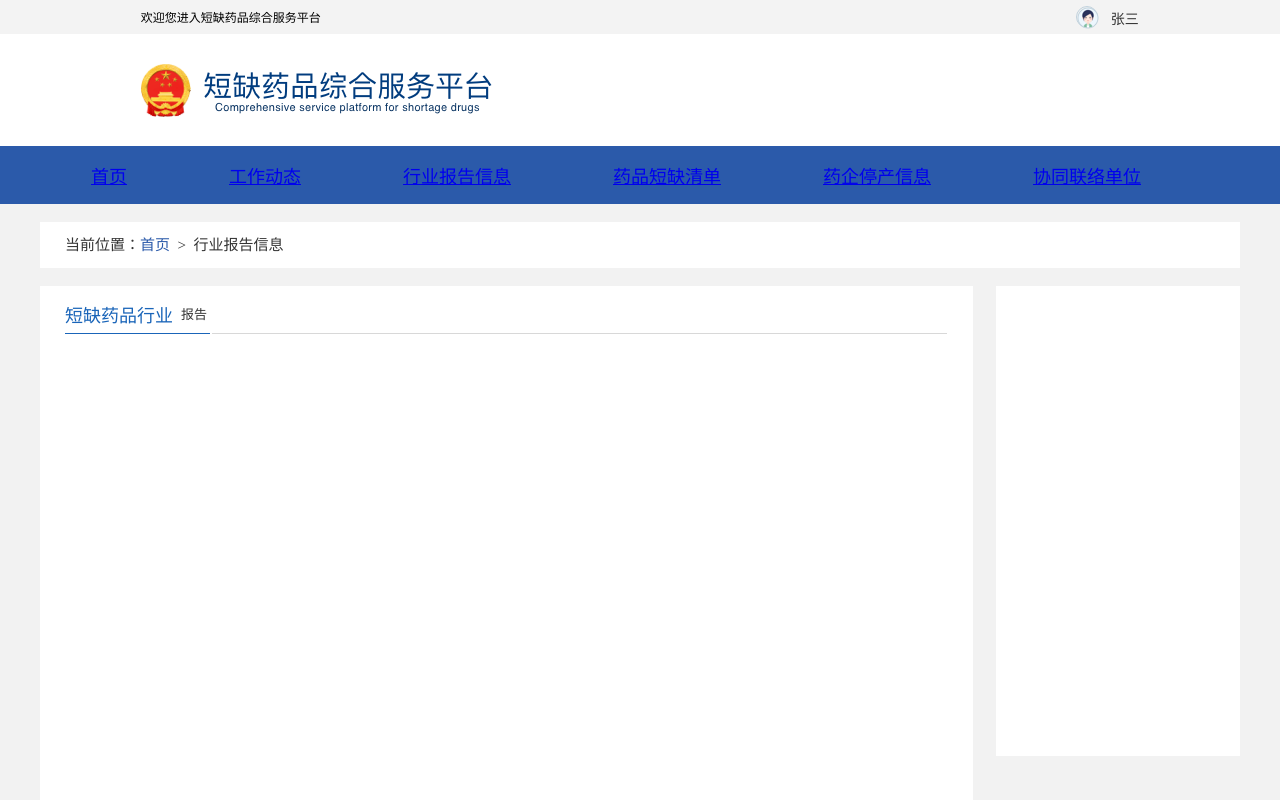
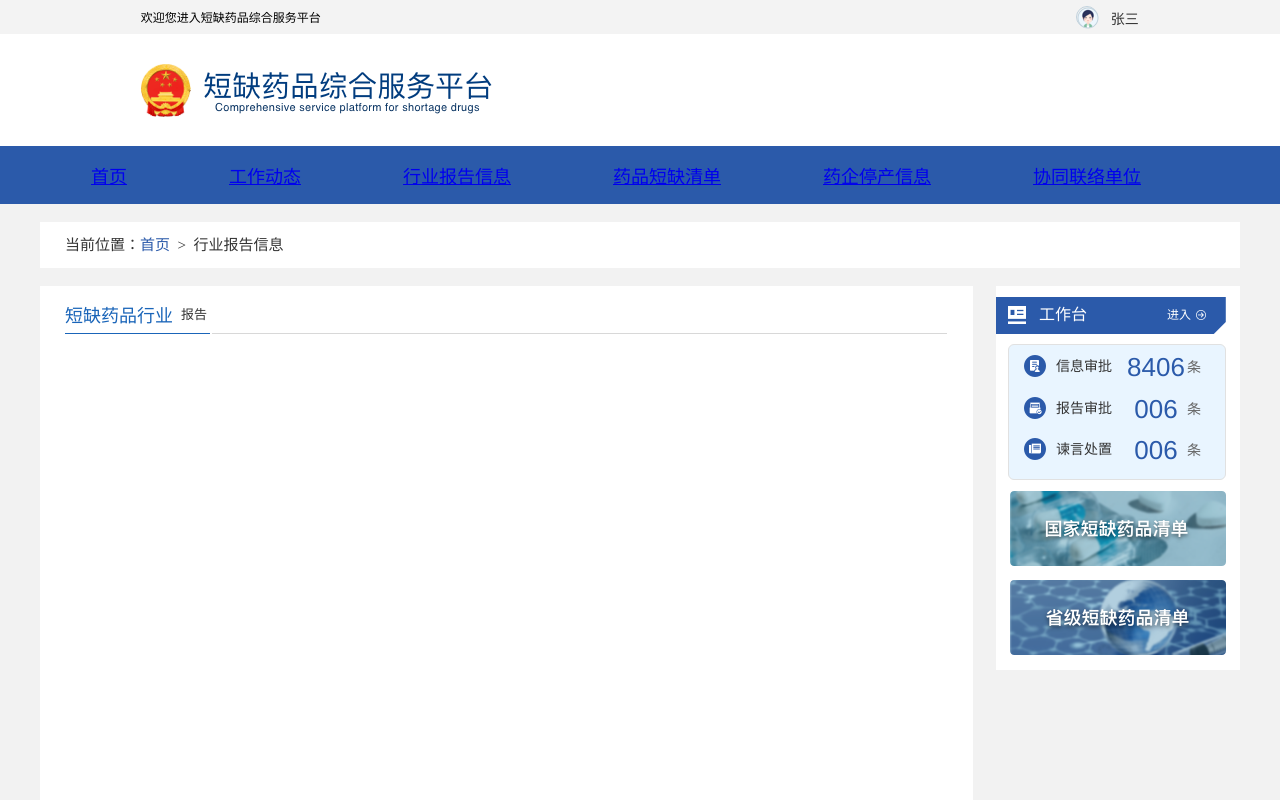
Before and after one commit to shileixyz6/drug-service, a Vue app: page /#/workDynamic in a window 1280 px wide. Shown: the top 800 px of the page. Built offline with nearby package versions, Linux system fonts and the light colour scheme.

Commit message:
工作动态-工作台组件化

```diff
--- a/src/components/HomePage.vue
+++ b/src/components/HomePage.vue
@@ -24,46 +24,7 @@
         </div>
       </div>
       <div id="home-page-2-3">
-        <div id="home-page-2-3-1">
-          <div id="home-page-2-3-1-1">
-            <img src="../assets/工作台-icon.png"/>
-          </div>
-          <div id="home-page-2-3-1-2">
-            <span>工作台</span>
-          </div>
-          <div id="home-page-2-3-1-3">
-            <span>进入</span>
-          </div>
-          <div id="home-page-2-3-1-4">
-            <img src="../assets/工作台-箭头.png"/>
-          </div>
-        </div>
-        <div id="home-page-2-3-2">
-          <div class="home-page-2-3-2-1">
-            <img class="home-page-2-3-2-1-1" src="../assets/信息审批.png">
-            <span class="span-1">信息审批</span>
-            <span class="span-2">{{ informationNum }}</span>
-            <span class="span-3">条</span>
-          </div>
-          <div class="home-page-2-3-2-1">
-            <img class="home-page-2-3-2-1-1" src="../assets/报告审批.png">
-            <span class="span-1">报告审批</span>
-            <span class="span-2">{{ reportNum }}</span>
-            <span class="span-3">条</span>
-          </div>
-          <div class="home-page-2-3-2-1">
-            <img class="home-page-2-3-2-1-1" src="../assets/谏言处置.png">
-            <span class="span-1">谏言处置</span>
-            <span class="span-2">{{ admonishNum }}</span>
-            <span class="span-3">条</span>
-          </div>
-        </div>
-        <div id="home-page-2-3-3">
-          <img src="../assets/国家短缺药品清单.png"/>
-        </div>
-        <div id="home-page-2-3-">
-          <img src="../assets/省级短缺药品清单.png"/>
-        </div>
+        <Workbench/>
       </div>
     </div>
     <div id="home-page-3">
@@ -151,17 +112,16 @@
 <script>
 import WorkDynamicList from '@/components/WorkDynamicList'
 import Table from '@/components/Table'
+import Workbench from '@/components/Workbench'
 export default {
   name: 'HomePage',
   components: {
     WorkDynamicList,
-    Table
+    Table,
+    Workbench
   },
   data () {
     return {
-      informationNum: '8406',
-      reportNum: '006',
-      admonishNum: '006',
       medicinesTableTitle: ['药品名称', '剂型', '生产企业', '地域'],
       medicinesTableList: [
         ['阿莫西林', '片剂', '兰州佛慈制药厂', '兰州'],
@@ -271,9 +231,6 @@ export default {
   }
   #home-page-2-3 {
     position: relative;
-    display: flex;
-    flex-direction: column;
-    justify-content: space-evenly;
     left: 15px;
     width: 244px;
     height: 384px;
--- a/src/components/WorkDynamic.vue
+++ b/src/components/WorkDynamic.vue
@@ -22,14 +22,20 @@
           </div>
         </div>
       </div>
-      <div id="work-dynamic-2-2"></div>
+      <div id="work-dynamic-2-2">
+        <Workbench/>
+      </div>
     </div>
   </div>
 </template>
 
 <script>
+import Workbench from '@/components/Workbench'
 export default {
-  name: 'WorkDynamic'
+  name: 'WorkDynamic',
+  components: {
+    Workbench
+  }
 }
 </script>
 
@@ -140,7 +146,7 @@ export default {
   }
   #work-dynamic-2-2 {
     width: 244px;
-    height: 470px;
+    height: 384px;
     background: #FFFFFF;
   }
 </style>
--- /dev/null
+++ b/src/components/Workbench.vue
@@ -0,0 +1,164 @@
+<template>
+  <div id="workbench">
+    <div id="workbench-1">
+      <div id="workbench-1-1">
+        <img src="../assets/工作台-icon.png"/>
+      </div>
+      <div id="workbench-1-2">
+        <span>工作台</span>
+      </div>
+      <div id="workbench-1-3">
+        <span>进入</span>
+      </div>
+      <div id="workbench-1-4">
+        <img src="../assets/工作台-箭头.png"/>
+      </div>
+    </div>
+    <div id="workbench-2">
+      <div class="workbench-2-1">
+        <img class="workbench-2-1-1" src="../assets/信息审批.png">
+        <span class="span-1">信息审批</span>
+        <span class="span-2">{{ informationNum }}</span>
+        <span class="span-3">条</span>
+      </div>
+      <div class="workbench-2-1">
+        <img class="workbench-2-1-1" src="../assets/报告审批.png">
+        <span class="span-1">报告审批</span>
+        <span class="span-2">{{ reportNum }}</span>
+        <span class="span-3">条</span>
+      </div>
+      <div class="workbench-2-1">
+        <img class="workbench-2-1-1" src="../assets/谏言处置.png">
+        <span class="span-1">谏言处置</span>
+        <span class="span-2">{{ admonishNum }}</span>
+        <span class="span-3">条</span>
+      </div>
+    </div>
+    <div>
+      <img src="../assets/国家短缺药品清单.png"/>
+    </div>
+    <div>
+      <img src="../assets/省级短缺药品清单.png"/>
+    </div>
+  </div>
+</template>
+
+<script>
+export default {
+  name: 'Workbench',
+  data () {
+    return {
+      informationNum: '8406',
+      reportNum: '006',
+      admonishNum: '006'
+    }
+  }
+}
+</script>
+
+<style scoped>
+  #workbench {
+    display: flex;
+    flex-direction: column;
+    justify-content: space-evenly;
+    width: 100%;
+    height: 100%;
+  }
+  #workbench-1 {
+    position: relative;
+    display: flex;
+    flex-direction: row;
+    align-items: center;
+    width: 230px;
+    height: 37px;
+    background-image: url("../assets/工作台-bg.png");
+  }
+  #workbench-1-1 {
+    position: relative;
+    left: 12px;
+    width: 18px;
+    height: 18px;
+  }
+  #workbench-1-2 {
+    position: relative;
+    left: 25px;
+    width: 48px;
+    height: 16px;
+    font-family: PingFangSC-Medium;
+    font-size: 16px;
+    color: #FFFFFF;
+    line-height: 16px;
+    font-weight: 500;
+  }
+  #workbench-1-3 {
+    position: relative;
+    left: 105px;
+    width: 24px;
+    height: 16px;
+    font-family: PingFangSC-Regular;
+    font-size: 12px;
+    color: #FFFFFF;
+    line-height: 16px;
+    font-weight: 400;
+  }
+  #workbench-1-4 {
+    position: relative;
+    left: 110px;
+  }
+  #workbench-2 {
+    position: relative;
+    display: flex;
+    flex-direction: column;
+    justify-content: space-evenly;
+    left: 12px;
+    width: 216px;
+    height: 134px;
+    background: #E9F5FF;
+    border: 1px solid #E1E1E1;
+    border-radius: 6px;
+  }
+  .workbench-2-1 {
+    position: relative;
+    display: flex;
+    flex-direction: row;
+  }
+  .workbench-2-1-1 {
+    position: relative;
+    left: 15px;
+    width: 22px;
+    height: 22px;
+  }
+  .span-1 {
+    position: relative;
+    left: 25px;
+    width: 56px;
+    height: 20px;
+    font-family: PingFangSC-Medium;
+    font-size: 14px;
+    color: #333333;
+    font-weight: 500;
+  }
+  .span-2 {
+    position: relative;
+    left: 40px;
+    top: -3px;
+    width: 58px;
+    height: 31px;
+    font-family: Helvetica;
+    font-size: 26px;
+    color: #2B5AAA;
+    font-weight: 400;
+  }
+  .span-3 {
+    position: relative;
+    left: 42px;
+    top: 3px;
+    width: 14px;
+    height: 20px;
+    font-family: PingFangSC-Regular;
+    font-size: 14px;
+    color: #666666;
+    line-height: 20px;
+    font-weight: 400;
+  }
+</style>e
```
